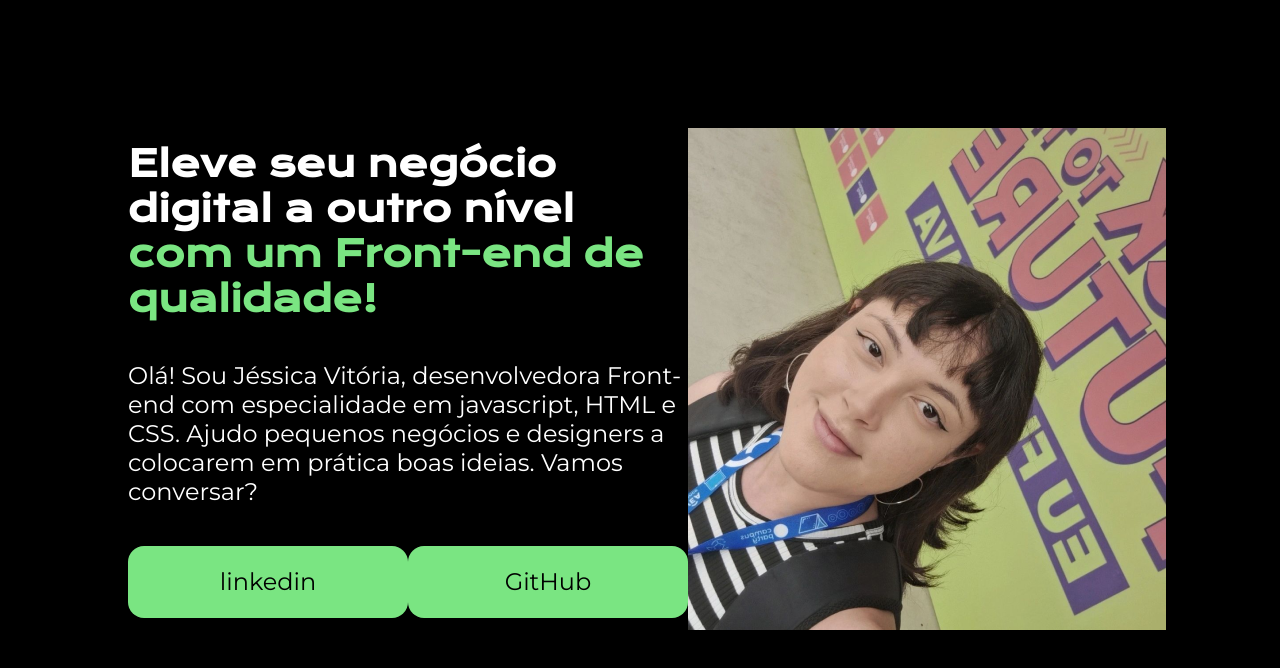
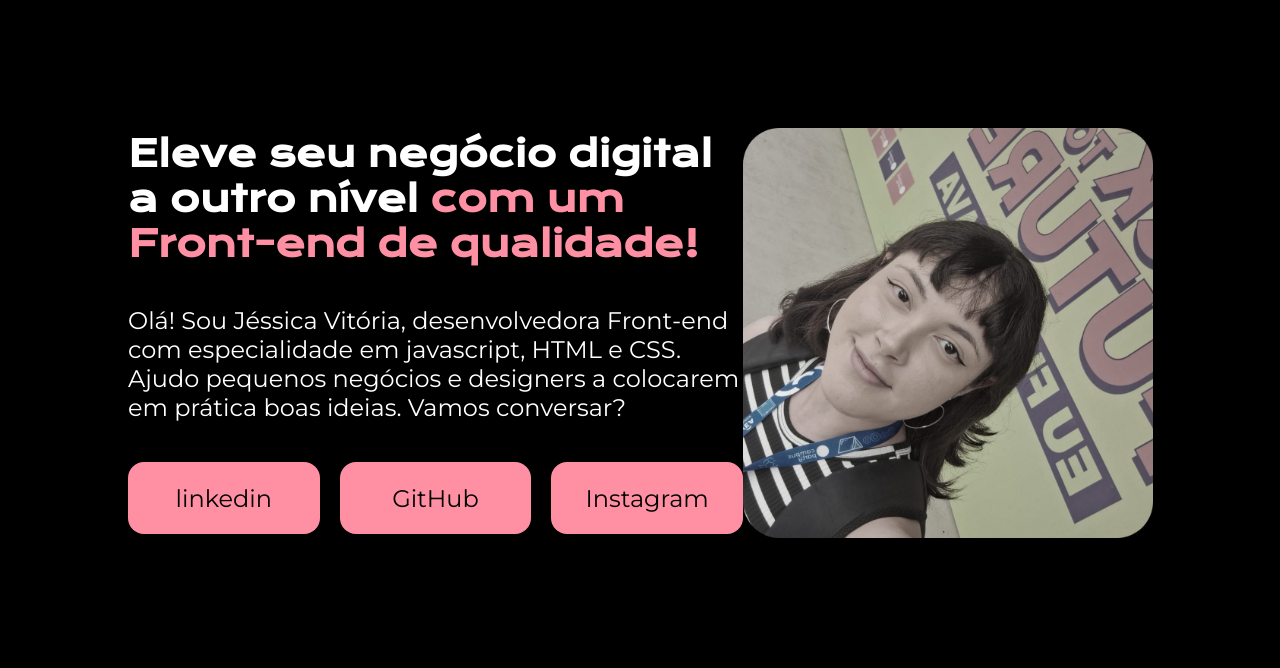
Before and after one commit to Jessh00/MeuPortfolio, a plain HTML site: page index.html in a window 1280 px wide. Drawn offline with nearby package versions, Linux system fonts and the light colour scheme.

Commit message:
Atualizando arquivos e removendo imagem.png

```diff
--- a/index.html
+++ b/index.html
@@ -15,9 +15,10 @@
             <div class="apresentacao__links">
                 <a class="apresentacao__links__link" href="https://linkedin.com/in/jéssica-vitória-martins">linkedin</a>
                 <a class="apresentacao__links__link" href=" https://github.com/Jessh00/Jessh00 ">GitHub</a>
+                <a class="apresentacao__links__link" href="https://www.instagram.com/jessh.codes/">Instagram</a>
             </div>
         </section>
-        <img src="imagem.png" alt="foto">
+        <img src="imagem.foto.png" alt="foto">
 
     </main>
     <footer></footer>
--- a/style.css
+++ b/style.css
@@ -5,6 +5,13 @@
     margin: 0%;
     padding: 0%;
 }
+
+.apresentacao img {
+    max-width: 40%; /* Ajuste conforme necessário */
+    height: auto;
+    border-radius: 8px; /* Opcional, para dar um efeito mais arredondado */
+}
+
 
 body {
     height: 100vh;
@@ -14,7 +21,7 @@ body {
 }
 
 strong {
-    color: #7ae582;
+    color: #ff8fa3;
 
 }
 
@@ -45,10 +52,11 @@ strong {
 .apresentacao__links {
     display: flex;
     justify-content: space-between;
+    gap: 20px; /* Aumente esse valor conforme necessário */
 }
 
 .apresentacao__links__link {
-    background-color: #7ae582;
+    background-color: #ff8fa3;
     width: 280px;
     text-align: center;
     border-radius: 16px;
```
Also changed, not shown: imagem.foto.png (added), imagem.png (deleted).
